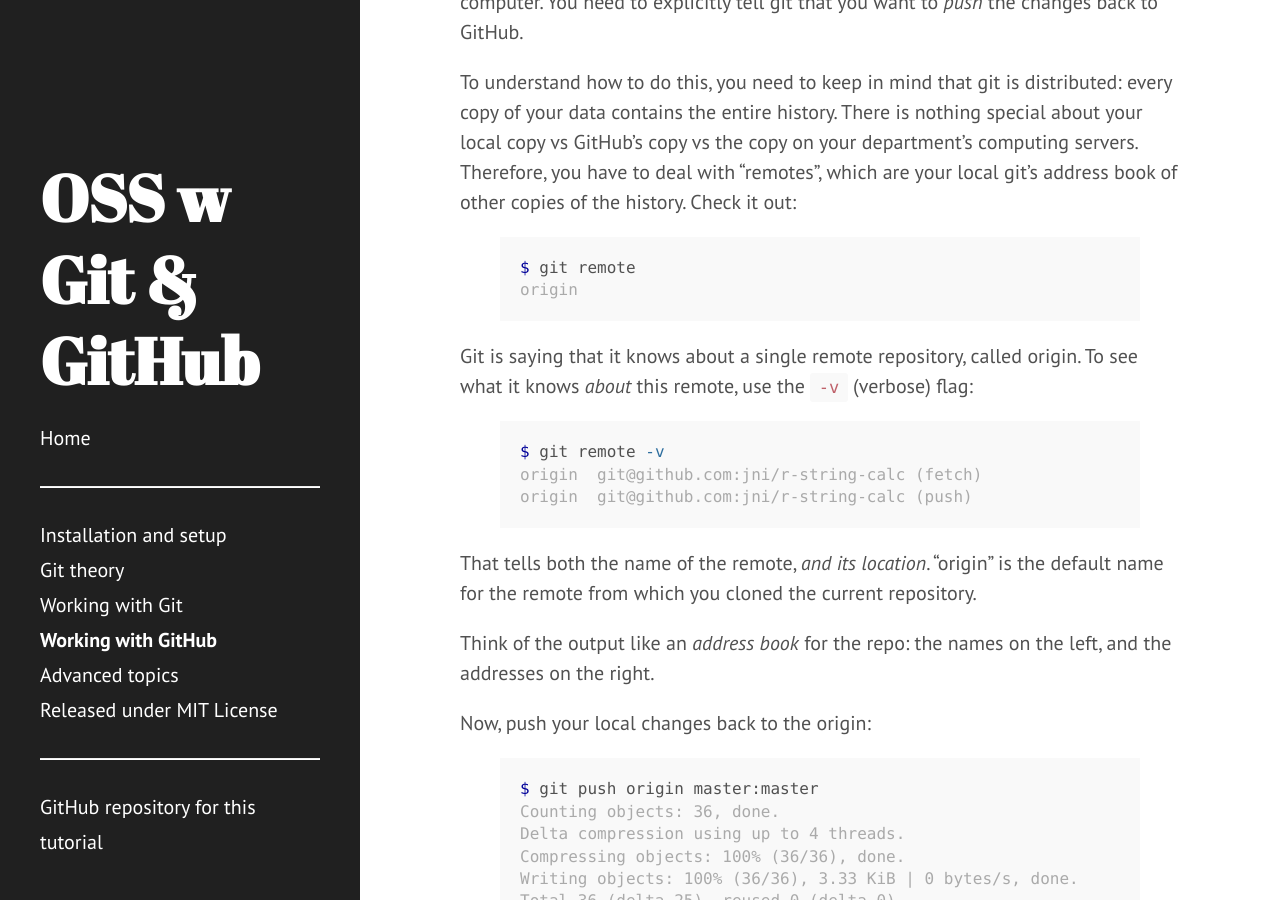
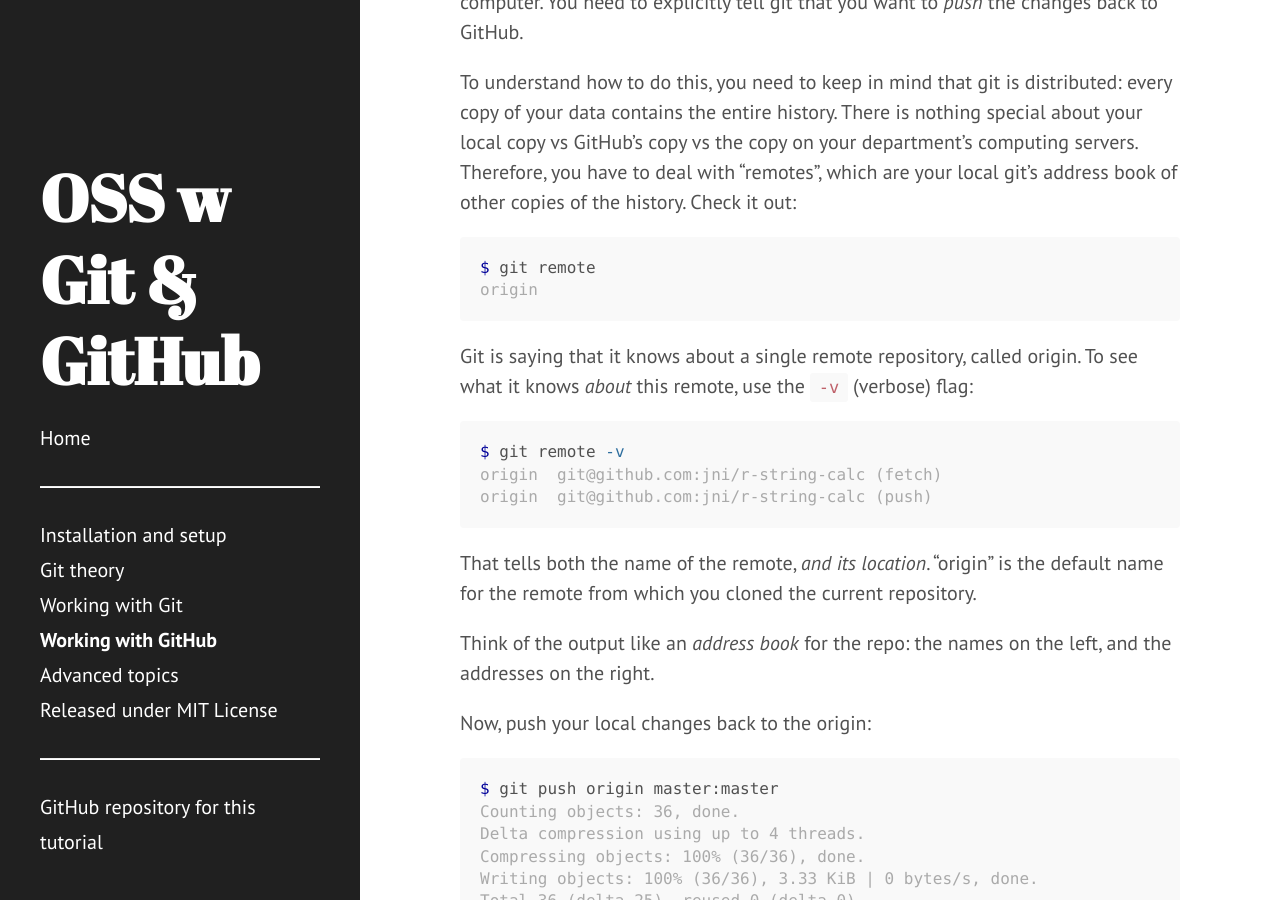
Before and after one commit to jni/git-tutorial, a Jekyll site: the page built from 3-github.md, in a window 1280 px wide and 900 px high, scrolled down 547 px. Built offline with Jekyll 4.4.1, drawn with Linux system fonts in a browser that asks for light colours.

Commit message:
Replace liquid tags with markdown in 3-github

````diff
--- a/3-github.md
+++ b/3-github.md
@@ -29,20 +29,20 @@ on your department's computing servers. Therefore, you have to deal
 with "remotes", which are your local git's address book of other copies
 of the history. Check it out:
 
-{% highlight console %}
+```console
 $ git remote
 origin
-{% endhighlight %}
+```
 
 Git is saying that it knows about a single remote repository, called
 origin. To see what it knows *about* this remote, use the `-v` (verbose)
 flag:
 
-{% highlight console %}
+```console
 $ git remote -v
 origin	git@github.com:jni/r-string-calc (fetch)
 origin	git@github.com:jni/r-string-calc (push)
-{% endhighlight %}
+```
 
 That tells both the name of the remote, *and its location*. "origin" is
 the default name for the remote from which you cloned the current
@@ -53,7 +53,7 @@ left, and the addresses on the right.
 
 Now, push your local changes back to the origin:
 
-{% highlight console %}
+```console
 $ git push origin master:master
 Counting objects: 36, done.
 Delta compression using up to 4 threads.
@@ -62,7 +62,7 @@ Writing objects: 100% (36/36), 3.33 KiB | 0 bytes/s, done.
 Total 36 (delta 25), reused 0 (delta 0)
 To git@github.com:jni/r-string-calc
    8ab0457..8de6fb7  master -> master
-{% endhighlight %}
+```
 
 Read the above as "push to "origin" my branch "master" onto its branch
 "master".
@@ -95,7 +95,7 @@ you can then clone on your machine as before. But note that you need to
 delete your existing repository! Instructions below (some of the directories
 and obviously the "bob" username needs to be changed to yours!):
 
-{% highlight console %}
+```console
 $ pwd
 /Users/bob/projects/r-string-calc
 $ cd ..
@@ -103,7 +103,7 @@ $ rm -rf r-string-calc
 $ git clone git@github.com:bob/r-string-calc.git
 $ cd r-string-calc
 $ git checkout -b decimals
-{% endhighlight %}
+```
 
 Edit the `strcalc.R` file so that `num0` is converted with `as.numeric`
 instead of `as.integer`.
@@ -112,11 +112,11 @@ Now commit those changes and push them *to a new branch on GitHub*. If you use
 the `--set-upstream` flag, you tell git to create a branch with the same
 name that "tracks" the current branch. This makes future pushes easier.
 
-{% highlight console %}
+```console
 $ git add strcalc.R
 $ git commit -m "Allow num0 to be any decimal number"
 $ git push origin --set-upstream decimals
-{% endhighlight %}
+```
 
 Go to the GitHub page for the project. You should see a new button
 showing that you've recently updated a branch and prompting you to
@@ -169,12 +169,12 @@ num1?"
 
 On his machine, Bob makes the requested change, commits, and pushes his changes:
 
-{% highlight console %}
+```console
 $ #  ... edit strcalc.R ...
 $ git add strcalc.R
 $ git commit -m "Use as.numeric for num1's conversion also"
 $ git push  # no need to specify repo or branch anymore, having `set-upstream`
-{% endhighlight %}
+```
 
 If both Bob and Alice go back to the PR page, they will see that the PR has
 been automagically updated with Bob's new changes! (Though they may need to
@@ -192,7 +192,7 @@ changes won't be there!
 The solution is for him to *pull* the master branch *from Alice's repository*.
 For this, he needs to add it to his list of remotes (remember remotes?):
 
-{% highlight console %}
+```console
 $ git remote -v
 origin	git@github.com:bob/r-string-calc (fetch)
 origin	git@github.com:bob/r-string-calc (push)
@@ -204,7 +204,7 @@ upstream	git@github.com:alice/r-string-calc (fetch)
 upstream	git@github.com:alice/r-string-calc (push)
 $ git checkout master
 $ git pull upstream master  # get upstream's master branch, and merge
-{% endhighlight %}
+```
 
 Bob can now inspect his history log and see that both his changes and Alice's
 merge are there. Use GitX for this or the `lsd` alias we learned earlier, or
@@ -242,11 +242,11 @@ so you can't just proceed with the merge and fix the merge conflicts.
 The common solution is to *rebase*, that is, to replay the changes on Bob's
 branch on top of the latest `master` from Alice's repository.
 
-{% highlight console %}
+```console
 $ git checkout master
 $ git pull upstream master
 $ git rebase master test-2
-{% endhighlight %}
+```
 
 During the rebase, Bob will have merge conflicts. He needs to fix these as
 before, `git add` the file, and then `git rebase --continue` to complete the
````
